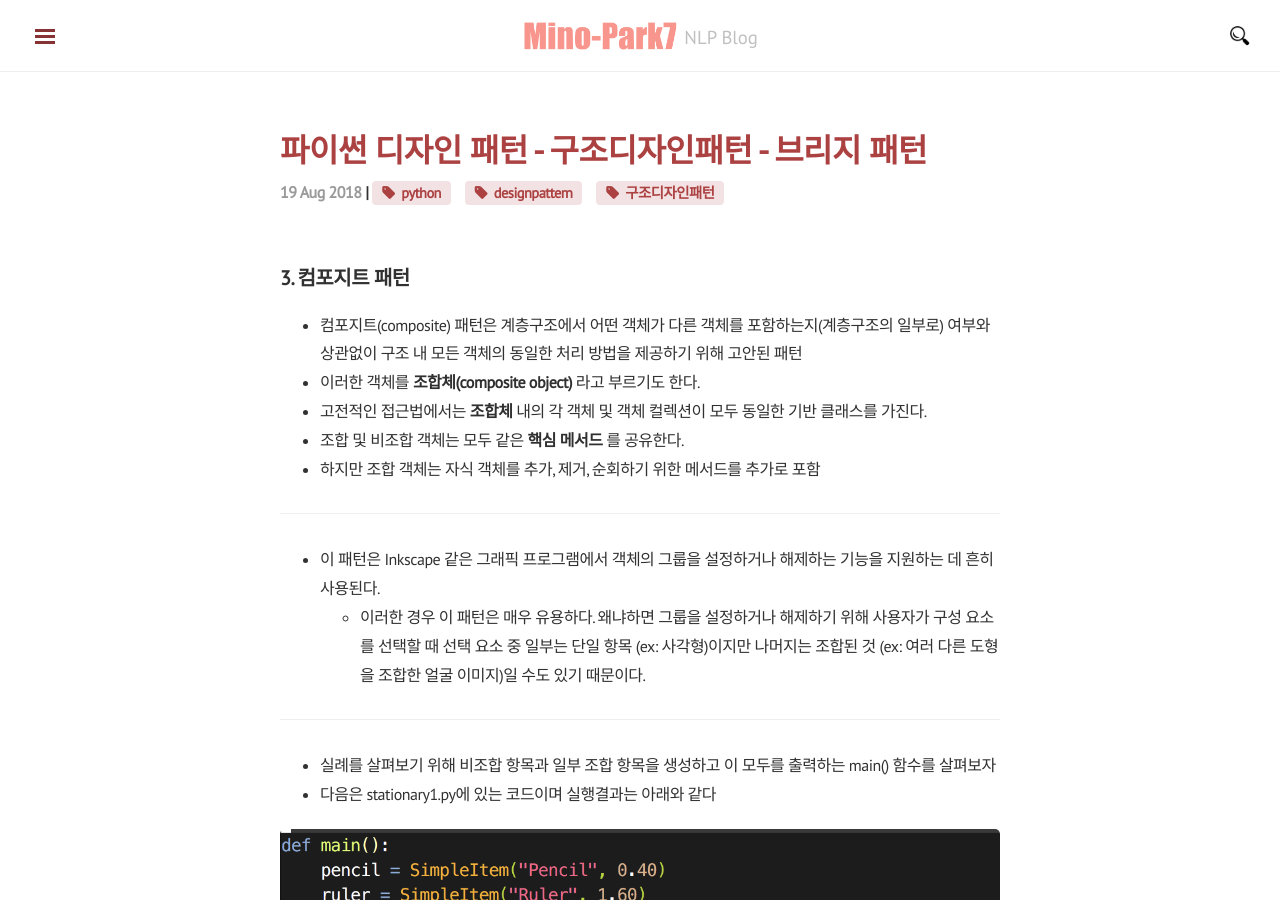
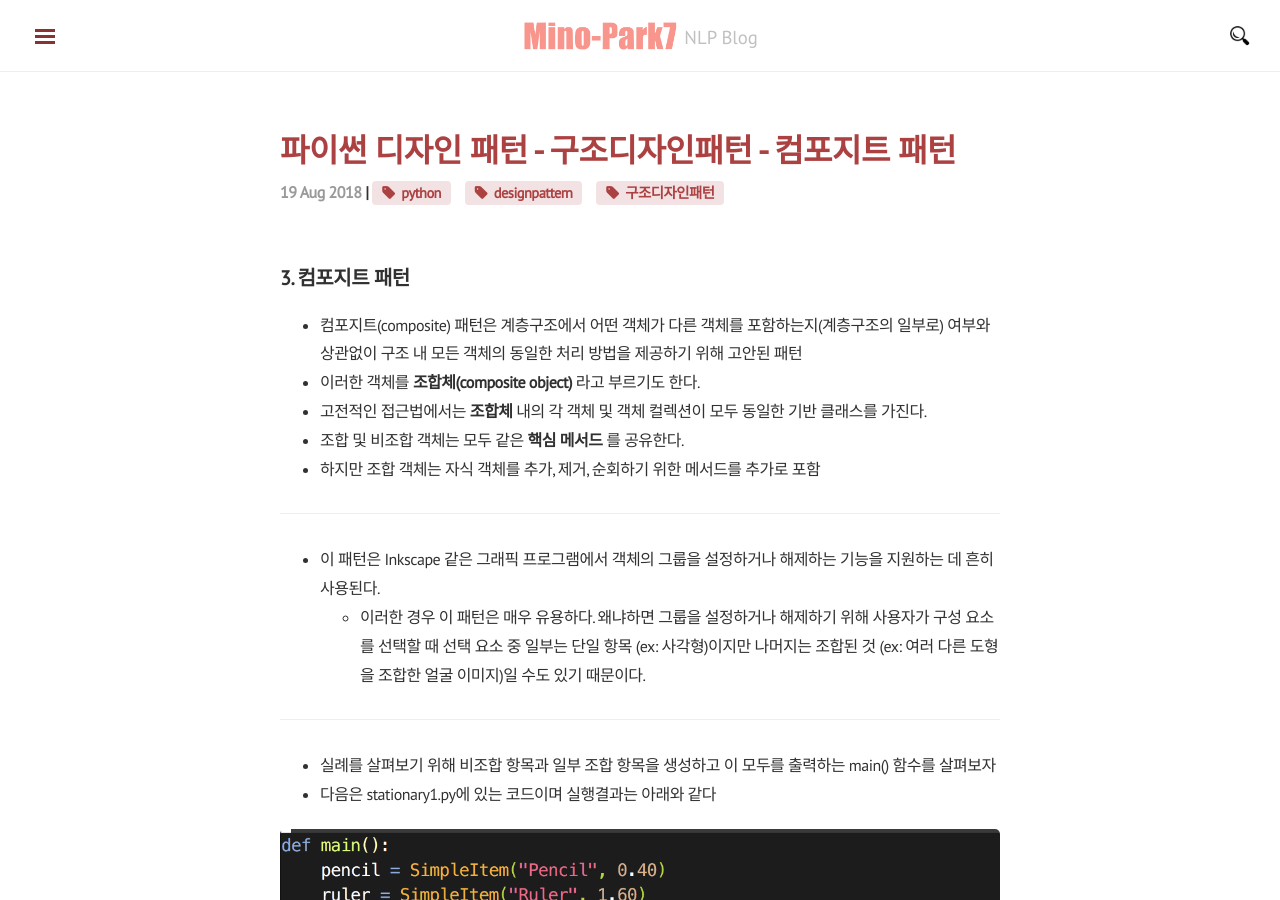
Before and after one commit to mino-park7/mino-park7.github.io, a Jekyll site: the page built from _posts/2018-08-19-python-design-pattern-composite-pattern.md, in a window 1280 px wide and 900 px high. Built offline with Jekyll 4.4.1, drawn with Linux system fonts in a browser that asks for light colours; nearby versions of some CDN libraries.

Commit message:
composite pattern

```diff
--- a/_posts/2018-08-19-python-design-pattern-composite-pattern.md
+++ b/_posts/2018-08-19-python-design-pattern-composite-pattern.md
@@ -1,6 +1,6 @@
 ---
 layout: "post"
-title: "파이썬 디자인 패턴 - 구조디자인패턴 - 브리지 패턴"
+title: "파이썬 디자인 패턴 - 구조디자인패턴 - 컴포지트 패턴"
 date: "2018-08-19 17:02"
 category: python Study
 tag: [python, designpattern, 구조디자인패턴]
```
